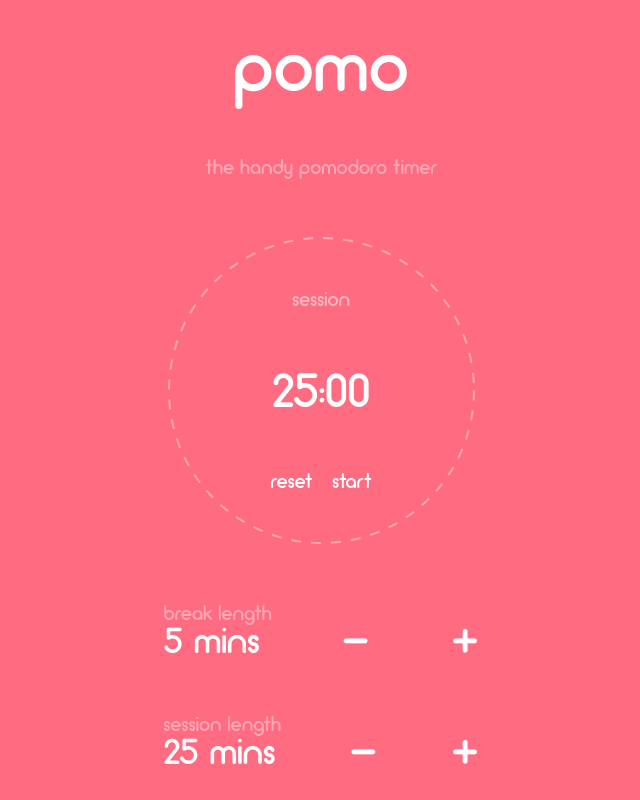
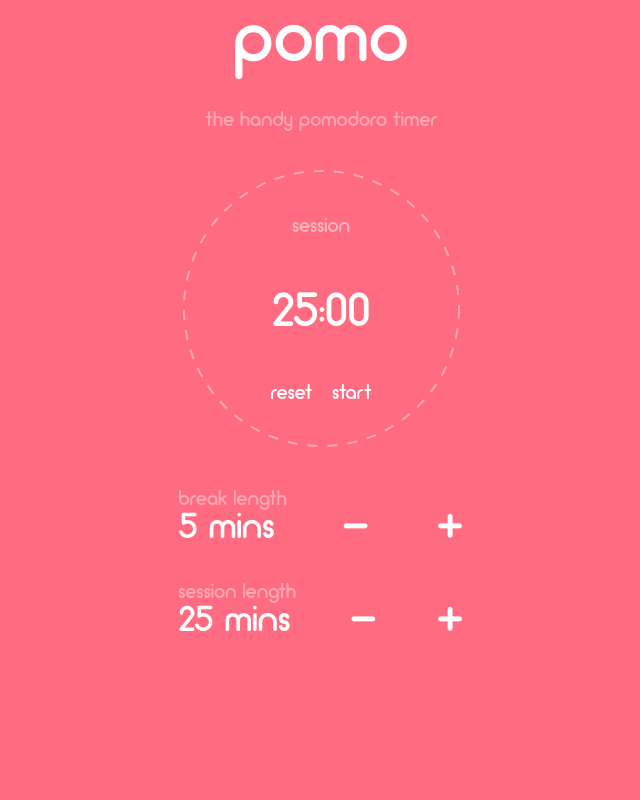
Before and after one commit to mrseanbaines/pomo-web, a React app: page / in a window 1280 px wide. Shown: the whole page, without its empty margins (319-959 px from the left). Built offline with nearby package versions, Linux system fonts and the light colour scheme.

Commit message:
Fix iOS svg length method error

```diff
--- a/public/index.html
+++ b/public/index.html
@@ -2,7 +2,7 @@
 <html lang="en">
   <head>
     <meta charset="utf-8">
-    <meta name="viewport" content="width=device-width, initial-scale=1, shrink-to-fit=no">
+    <meta name="viewport" content="width=device-width, initial-scale=1, shrink-to-fit=no, user-scalable=no">
     <title>Pomo - The handy pomodoro timer</title>
   </head>
   <body>
--- a/src/components/App.js
+++ b/src/components/App.js
@@ -9,8 +9,9 @@ const AppWrapper = styled.div`
   flex-direction: column;
   justify-content: space-between;
   align-items: center;
-  padding: 30px;
-  max-width: 375px;
+  padding: 0 30px 30px;
+  max-width: 345px;
+  max-height: 667px;
   margin: 0 auto;
 `
 
--- a/src/components/Controls.js
+++ b/src/components/Controls.js
@@ -16,6 +16,7 @@ const ControlIcon = styled.div`
   line-height: 0.5;
   cursor: pointer;
   user-select: none;
+  touch-action: manipulation;
 `
 
 const ControlsWrapper = styled.div`
--- a/src/components/Timer.js
+++ b/src/components/Timer.js
@@ -56,7 +56,7 @@ class Timer extends Component {
       timerActive: false,
       currentActive: this.props.sessionLabel,
       date: new Date(),
-      lineLength: null,
+      lineLength: 1000,
     };
 
     this.handleResize = this.handleResize.bind(this);
@@ -75,7 +75,7 @@ class Timer extends Component {
     window.addEventListener('resize', this.handleResize);
   }
 
-  componentDidUpdate(prevProps) {
+  componentDidUpdate(prevProps, prevState) {
     if (prevProps.time !== this.props.time) {
       this.update();
     }
@@ -91,8 +91,12 @@ class Timer extends Component {
   }
 
   handleResize() {
-    this.setState({
-      lineLength: this.circle.current.getTotalLength()
+    setTimeout(() => {
+      const radius = this.circle.current.r.baseVal.value;
+      const circumference = 2 * radius * Math.PI;
+      this.setState({
+        lineLength: circumference
+      });
     });
   }
 
@@ -177,6 +181,7 @@ class Timer extends Component {
             strokeDasharray="10"
             opacity="0.4"
             ref={this.circle}
+            id="circle"
           />
 
           <circle
```
Also changed, not shown: package.json (+6 -2 lines), 2 other files (tests, documents, lock files or other folders).
